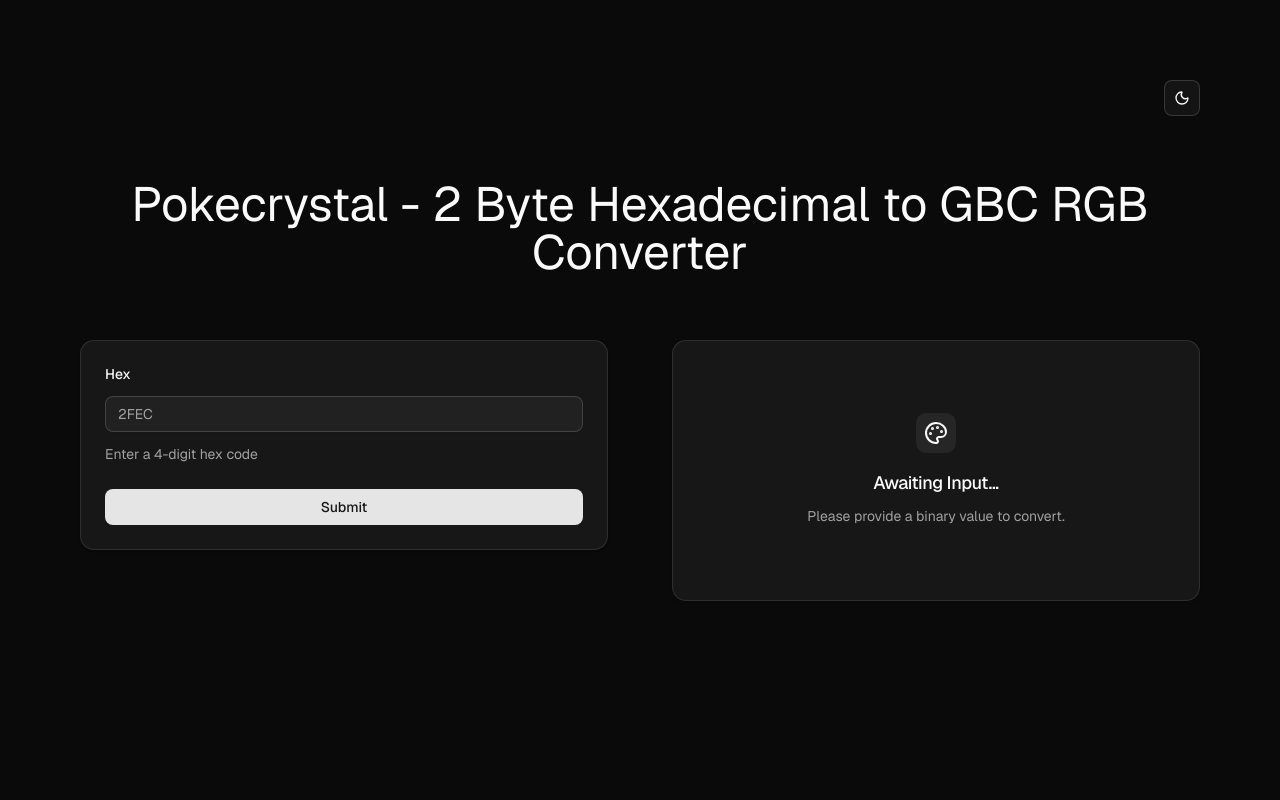
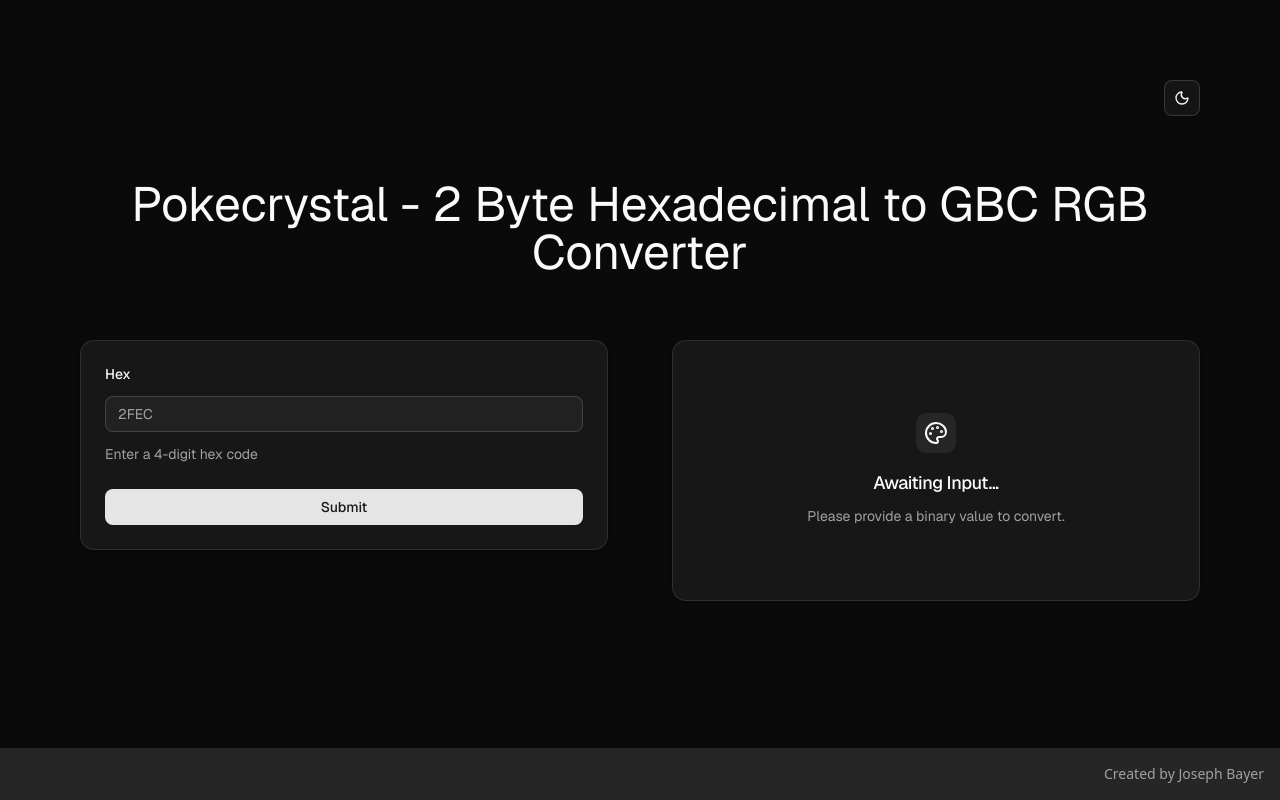
Before and after one commit to joseph-bayer/2byte-hex-to-gbc-rgb.github.io, a Next.js app: page / in a window 1280 px wide. Built offline with nearby package versions, Linux system fonts and the light colour scheme.

Commit message:
Create a footer

```diff
--- a/src/app/layout.tsx
+++ b/src/app/layout.tsx
@@ -4,6 +4,7 @@
 import { ThemeProvider } from "@/components/theme-provider/theme-provider";
 import { DarkModeToggle } from "@/components/mode-toggle/dark-mode-toggle";
 import { Toaster } from "@/components/ui/sonner";
+import Footer from "@/components/footer/footer";
 
 const geistSans = Geist({
   variable: "--font-geist-sans",
@@ -36,7 +37,10 @@
           enableSystem
           disableTransitionOnChange
         >
-          {children}
+          <div className="min-h-screen flex flex-col">
+            <div className="flex-1">{children}</div>
+            <Footer />
+          </div>
           <Toaster />
         </ThemeProvider>
       </body>
--- a/src/app/page.tsx
+++ b/src/app/page.tsx
@@ -14,7 +14,7 @@
   };
 
   return (
-    <div className="font-sans min-h-screen p-8 pb-20 gap-16 sm:p-20">
+    <div className="font-sans p-8 pb-20 gap-16 sm:p-20">
       <main className="flex flex-col gap-16">
         {/* TODO: should probably be in layout */}
         {/* Dark Mode Toggle */}
--- /dev/null
+++ b/src/components/footer/footer.tsx
@@ -0,0 +1,7 @@
+export default function Footer() {
+  return (
+    <footer className="p-4 text-right text-sm bg-accent text-muted-foreground">
+      Created by Joseph Bayer
+    </footer>
+  );
+}
```
